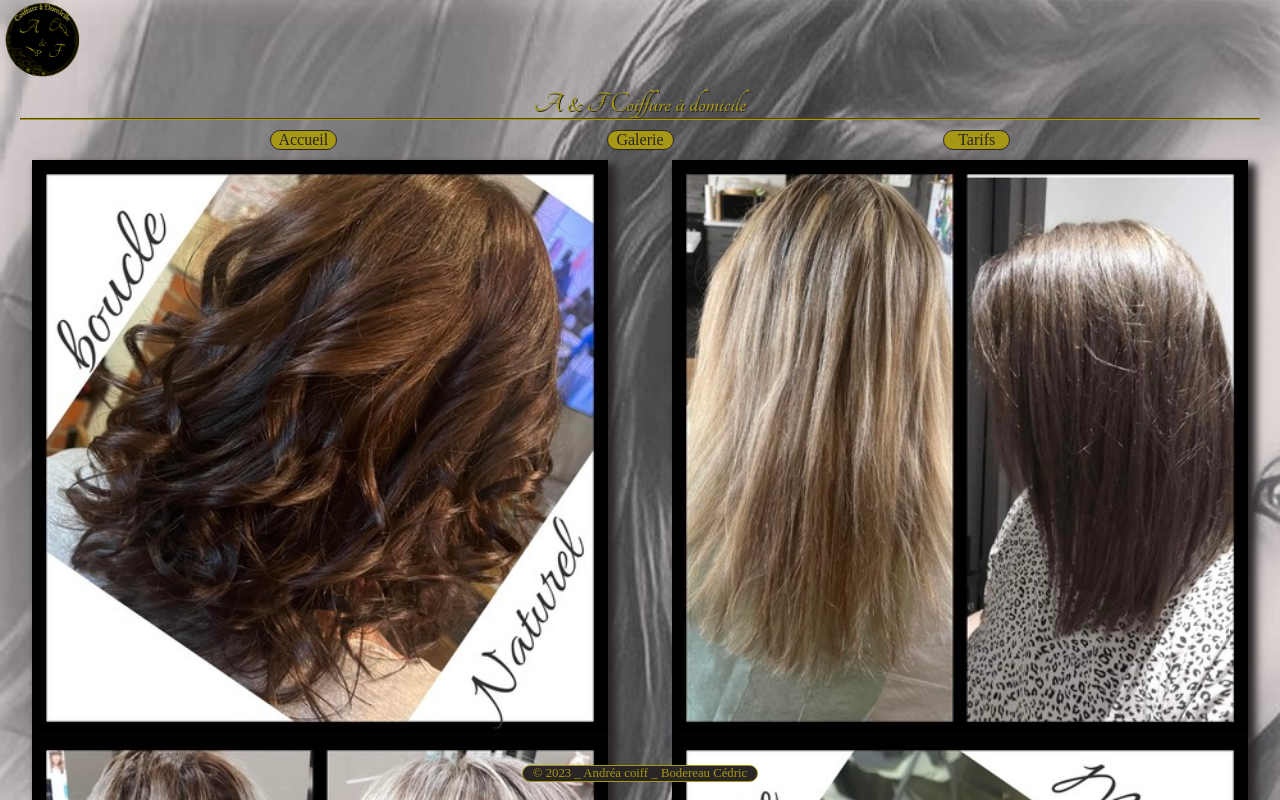
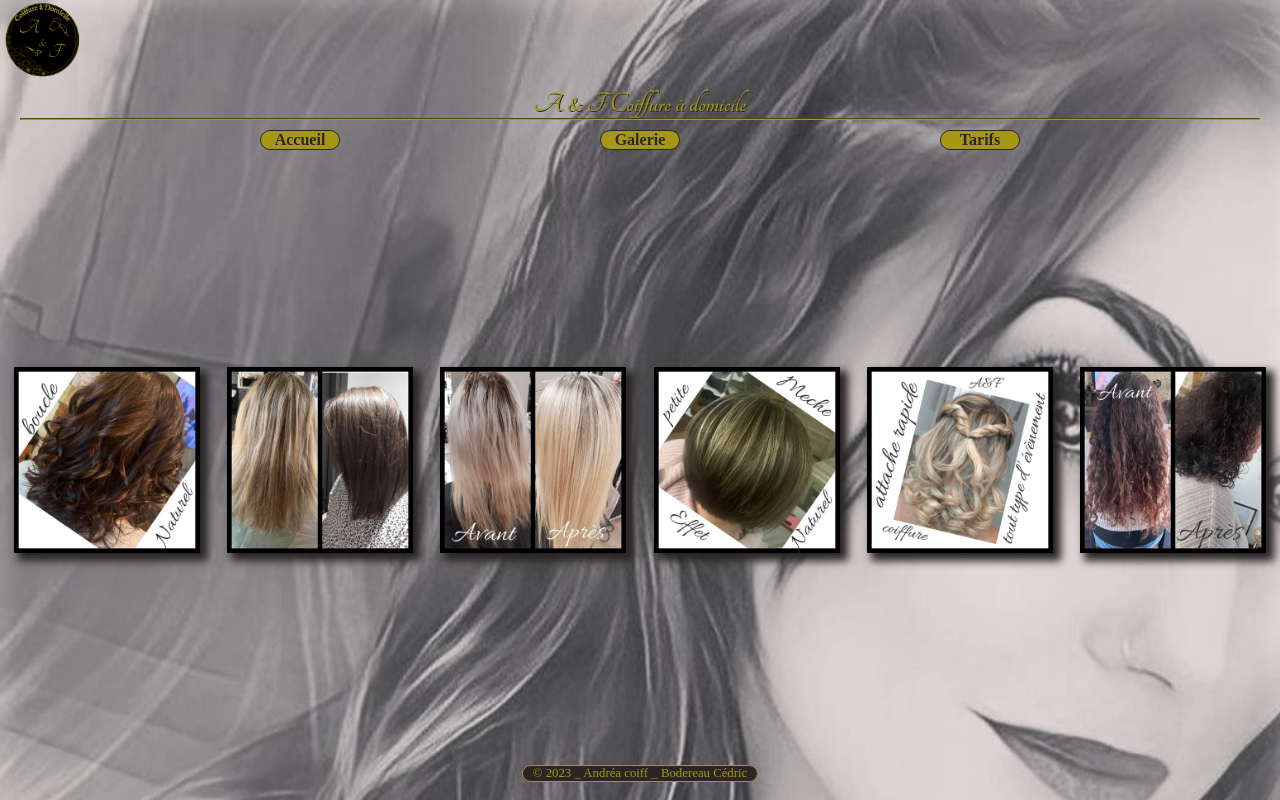
Before and after one commit to Dricks45/A-F-coiffure-a-domicile, a React (Vite) app: page /galerie in a window 1280 px wide. Shown: the top 800 px of the page. Built offline with nearby package versions, Linux system fonts and the light colour scheme.

Commit message:
Petite modif de css pour mobile

```diff
--- a/src/App.css
+++ b/src/App.css
@@ -47,7 +47,8 @@ hr {
 .redirect {
   display: inline-block;
   text-align: center;
-  width: 65px;
+  width: 78px;
+  font-weight: bold;
   text-decoration: none;
   color: #2a2626;
   border: 1px double #2a2626;
--- a/src/pages/gallery/gallery.scss
+++ b/src/pages/gallery/gallery.scss
@@ -9,7 +9,8 @@
     justify-content: space-around;
     align-content: space-around;
     .picture_gallery {
-      width: 45%;
+      max-height: 31%;
+      max-width: 45%;
       box-shadow: 6px 6px 8px 2px $blackColor;
     }
   }
--- a/src/pages/welcome/welcome.scss
+++ b/src/pages/welcome/welcome.scss
@@ -42,7 +42,7 @@
       align-items: center;
       justify-content: center;
       .photo_home {
-        height: 40%;
+        height: 50%;
       }
     }
   }
```
